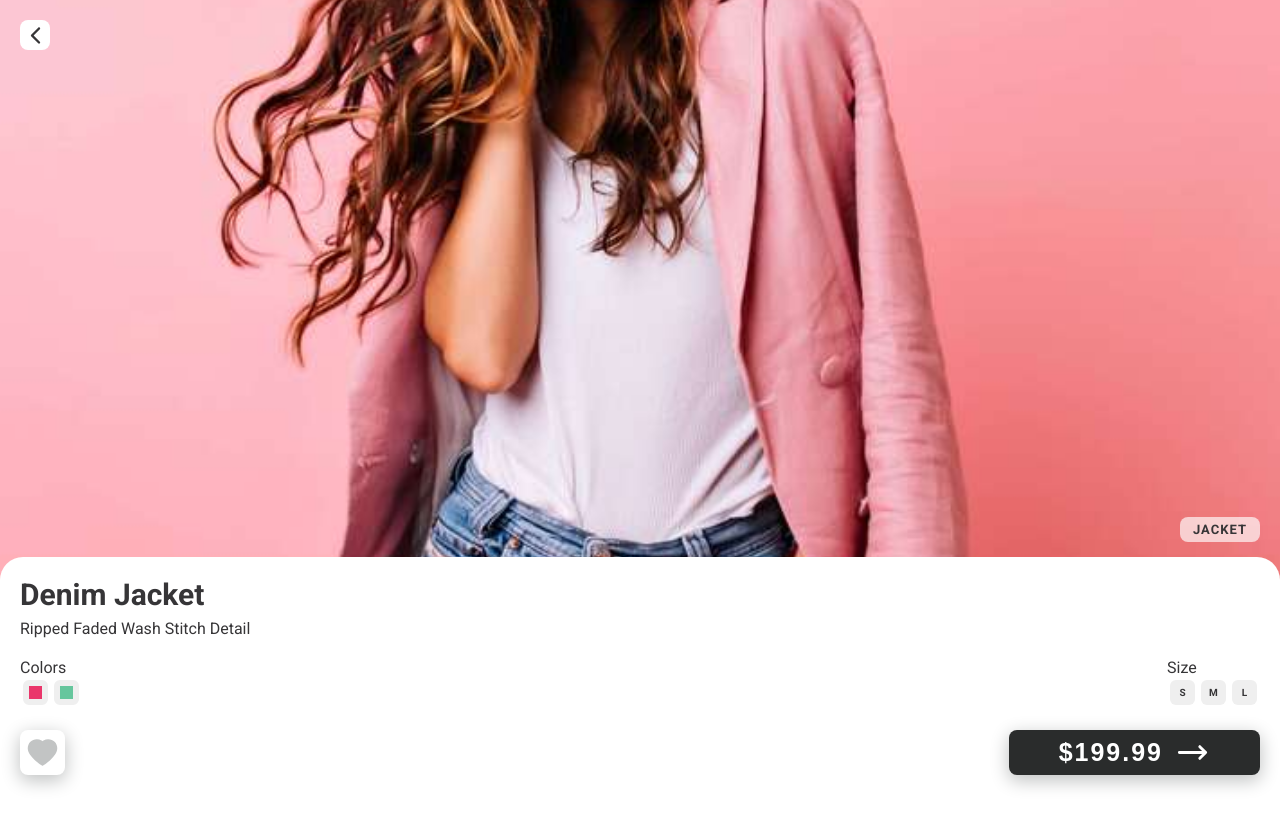
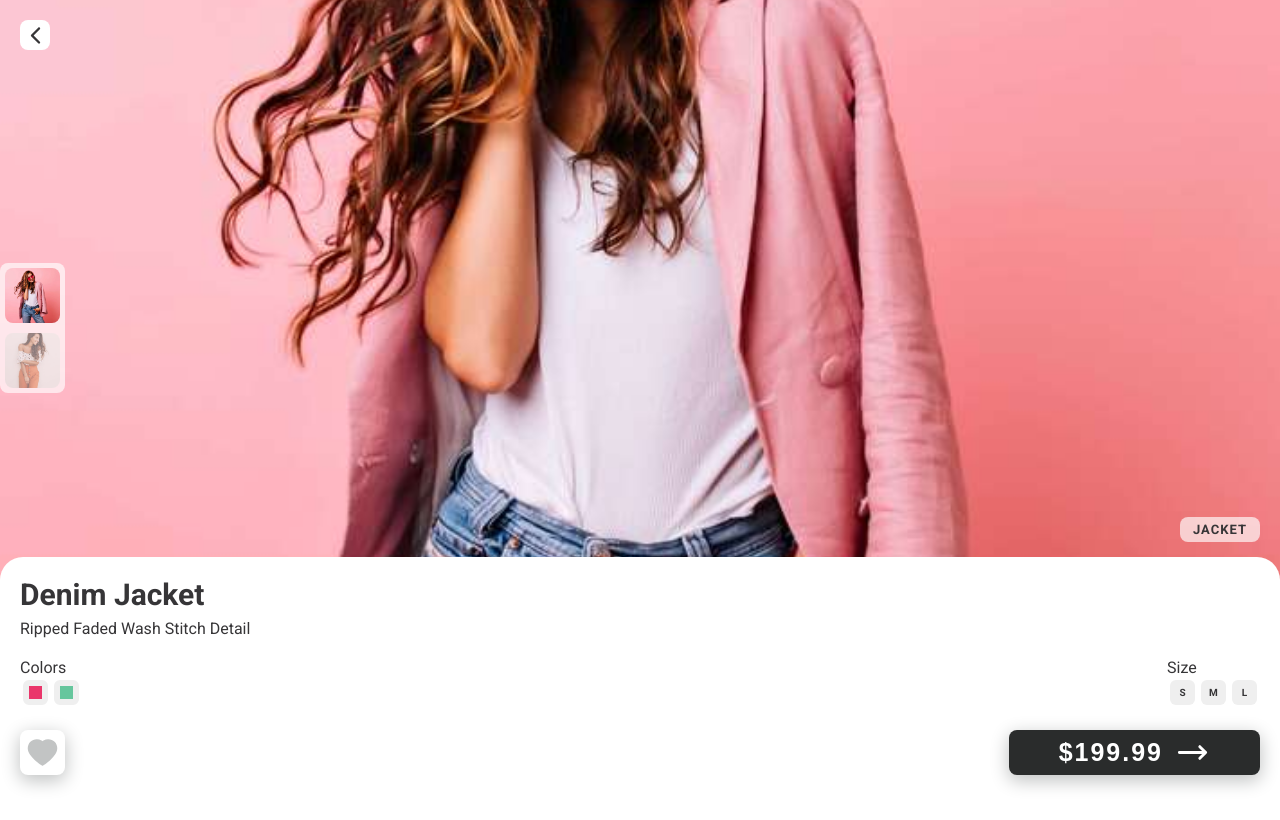
Before and after one commit to dawtom97/TemidaShop-ReactTS-ReduxToolkit, a React (Create React App) app: page /product/1 in a window 1280 px wide. Built offline with nearby package versions, Linux system fonts and the light colour scheme.

Commit message:
details page minor images section refactoring

```diff
--- /dev/null
+++ b/src/components/atoms/Image.ts
@@ -0,0 +1,15 @@
+import styled from 'styled-components'
+
+type StylesProps = {
+    isCurrent?: boolean,
+}
+
+export const Image = styled.img<StylesProps>`
+      width:55px;
+      margin:5px;
+      height: 55px;
+      object-fit: cover;
+      border-radius: 8px;
+      opacity: ${({ isCurrent }) => isCurrent ? 1 : 0.5};
+
+  `
--- /dev/null
+++ b/src/components/molecules/ImagesBox/ImagesBox.tsx
@@ -0,0 +1,14 @@
+import React from 'react';
+import { Image } from '../../atoms/Image';
+import { ImageBoxProps } from './ImagesBox.types';
+import * as Styled from './styles';
+
+export const ImagesBox = ({images,onClick,currentImage}:ImageBoxProps) => {
+  return (
+    <Styled.Images>
+    {images.map((image:string, index: number) => (
+      <Image isCurrent={currentImage === image ? true : false} onClick={() => onClick(index)} key={index} src={image} />
+    ))}
+  </Styled.Images>
+  )
+}
--- /dev/null
+++ b/src/components/molecules/ImagesBox/ImagesBox.types.ts
@@ -0,0 +1,5 @@
+export type ImageBoxProps = {
+    onClick: any ,
+    currentImage: string,
+    images: string[]
+}
--- /dev/null
+++ b/src/components/molecules/ImagesBox/styles.ts
@@ -0,0 +1,14 @@
+import styled from 'styled-components';
+
+
+export const Images = styled.div`
+    position: absolute;
+   top:40%;
+   left:0;
+   display: flex;
+   flex-direction: column;
+   transform: translateY(-50%);
+   background-color: #ffffffa8;
+   border-radius: 8px;
+
+`
--- a/src/components/organisms/DetailsBox/DetailsBox.tsx
+++ b/src/components/organisms/DetailsBox/DetailsBox.tsx
@@ -1,4 +1,4 @@
-import React, { useEffect, useState } from 'react';
+import  { useEffect, useState } from 'react';
 import { Button } from '../../atoms/Button';
 import { FilterBox } from '../../molecules/FilterBox/FilterBox';
 import { Heading } from '../../molecules/Heading/Heading';
@@ -8,6 +8,7 @@ import { HiOutlineArrowNarrowRight } from 'react-icons/hi';
 import { AiFillHeart } from 'react-icons/ai';
 import { IoIosArrowBack } from 'react-icons/io';
 import { ReturnButton } from '../../atoms/ReturnButton';
+import { ImagesBox } from '../../molecules/ImagesBox/ImagesBox';
 
 export const DetailsBox = ({ product }: DetailsProps) => {
   const [currentImage, setCurrentImage] = useState(product.images[0]);
@@ -21,6 +22,8 @@ export const DetailsBox = ({ product }: DetailsProps) => {
     return () => setCurrentImage(null);
   }, [product]);
 
+  console.log(currentImage);
+
   return (
     <Styled.Wrapper>
       <ReturnButton to='/'>
@@ -28,11 +31,7 @@ export const DetailsBox = ({ product }: DetailsProps) => {
       </ReturnButton>
       <img src={currentImage} />
 
-      <Styled.Images>
-        {/* {product.images.map((image: string, index: string) => (
-          <img isCurrent={currentImage === index ? true : false} onClick={() => handleImageChange(index)} key={index} src={image} />
-        ))} */}
-      </Styled.Images>
+      <ImagesBox images={product.images} currentImage={currentImage} onClick={handleImageChange} />
 
       <Styled.InfoBox>
         <Styled.Categories>
--- a/src/components/organisms/DetailsBox/styles.ts
+++ b/src/components/organisms/DetailsBox/styles.ts
@@ -56,7 +56,7 @@ export const Categories = styled.div`
 `
 
 type StylesProps = {
-  isCurrent?:string
+  isCurrent?:boolean
 }
 
 export const Images = styled.div<StylesProps>`
@@ -67,14 +67,6 @@ export const Images = styled.div<StylesProps>`
    flex-direction: column;
    transform: translateY(-50%);
    background-color: #ffffffa8;
+   border-radius: 8px;
 
-   border-radius: 8px;
-  & > img {
-    width:55px;
-    margin:5px;
-    height: 55px;
-    object-fit: cover;
-    border-radius: 8px;
-    opacity: ${({isCurrent}) => isCurrent ? 1 : 0.6}
-  }
 `
```
